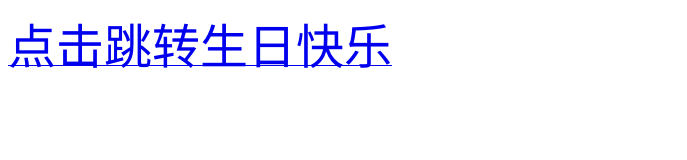
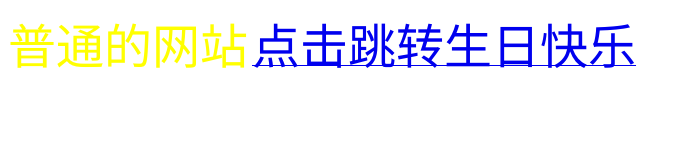
Before and after one commit to 18050715285/18050715285.github.io, a plain HTML site: page index.html in a window 1280 px wide. Shown: the whole page, without its empty margins (0-687 px from the left). Drawn offline with Linux system fonts and the light colour scheme.

Commit message:
Update index.html

```diff
--- a/index.html
+++ b/index.html
@@ -1,3 +1,5 @@
 <html>
-<title>综合网站</title>
-<a href="https://18050715285.github.io/hb"><font size=150>点击跳转生日快乐</font></a>
+  <title>综合网站</title>
+  <font size=150 color=yellow>普通的网站</font>
+  <a href="https://18050715285.github.io/hb"><font size=150>点击跳转生日快乐</font></a>
+</html>
```
